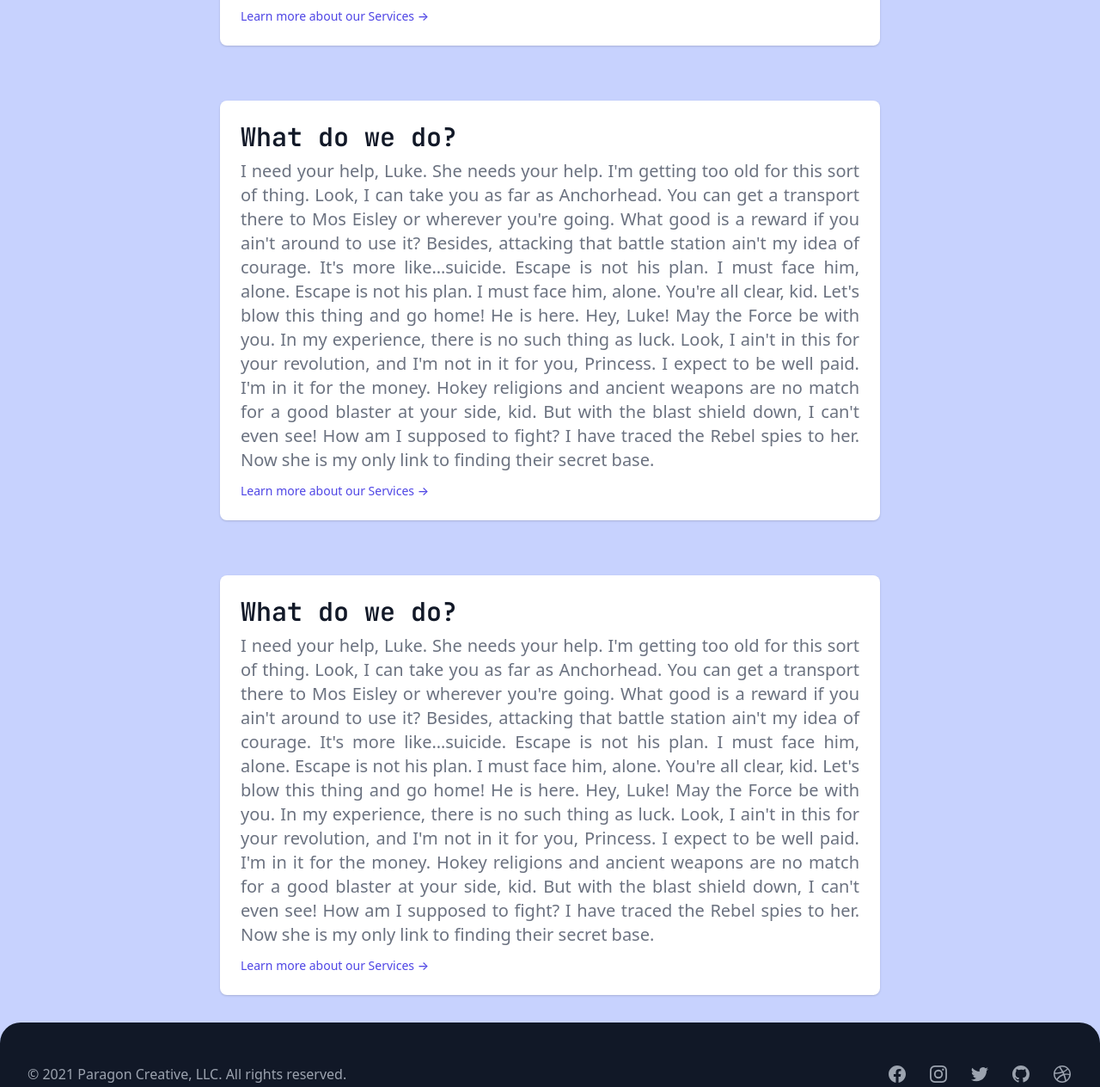
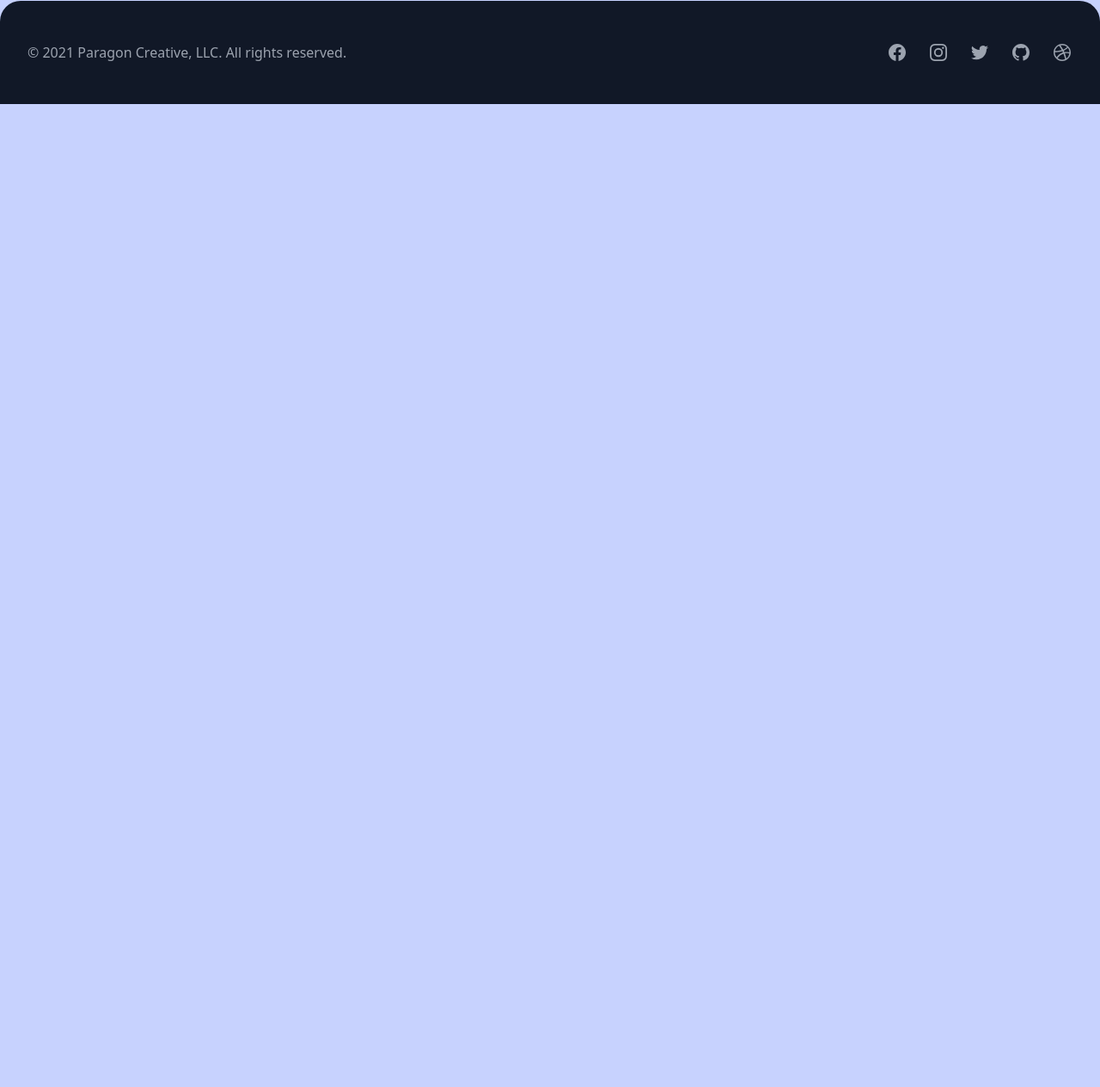
Before and after one commit to Paragon-Creative-LLC/ParagonCreative-Site, a plain HTML site: page Index.html in a window 1280 px wide. Shown: the part 1325-2589 px from the top of the page at 86% size. After the commit the page ends 1446 px from the top, so only its background shows below. Drawn offline with nearby package versions, Linux system fonts and the light colour scheme.

Commit message:
Update Index.html

```diff
--- a/Index.html
+++ b/Index.html
@@ -84,7 +84,7 @@
   <!-- This is the start of the content section. -->
 
  <div class="w-full h-auto bg-indigo-200 mx-auto px-4 sm:px-6 lg:px-8 py-8">
-    <div class="max-w-3xl mx-auto">
+    <div class="max-w-5xl mx-auto">
       <div class="bg-white shadow sm:rounded-lg">
         <div class="px-4 py-5 sm:p-6">
           <h2 style="font-weight:600; font-family: 'JetBrains Mono', monospace" class="text-2xl leading-6 font-medium text-gray-900 md:text-3xl">
@@ -116,78 +116,6 @@
       </div>
     </div>
   </div>
-
-
-  <div class="w-full h-auto bg-indigo-200 mx-auto px-4 sm:px-6 lg:px-8 py-8">
-    <div class="max-w-3xl mx-auto">
-      <div class="bg-white shadow sm:rounded-lg">
-        <div class="px-4 py-5 sm:p-6">
-          <h2 style="font-weight:600; font-family: 'JetBrains Mono', monospace" class="text-2xl leading-6 font-medium text-gray-900 md:text-3xl">
-            What do we do?
-            </h2>
-            <div class="text-justify mt-2 text-sm text-gray-500 sm:text-3xl md:text-2xl lg:text-xl">
-              <p class="p">
-                I need your help, Luke. She needs your help. I'm getting too old for this sort of thing. Look, I can
-                take you as far as Anchorhead. You can get a transport there to Mos Eisley or wherever you're going.
-
-                What good is a reward if you ain't around to use it? Besides, attacking that battle station ain't my
-                idea of courage. It's more like…suicide. Escape is not his plan. I must face him, alone. Escape is not
-                his plan. I must face him, alone.
-
-                You're all clear, kid. Let's blow this thing and go home! He is here. Hey, Luke! May the Force be with
-                you. In my experience, there is no such thing as luck. Look, I ain't in this for your revolution, and
-                I'm not in it for you, Princess. I expect to be well paid. I'm in it for the money.
-
-                Hokey religions and ancient weapons are no match for a good blaster at your side, kid. But with the
-                blast shield down, I can't even see! How am I supposed to fight? I have traced the Rebel spies to her.
-                Now she is my only link to finding their secret base.
-              </p>
-            </div>
-            <div class="mt-3 md:text-xl lg:text-sm">
-              <a href="Services.html" class="font-medium text-indigo-600 hover:text-indigo-500"> Learn more about our
-                Services <span aria-hidden="true">→</span></a>
-            </div>
-        </div>
-      </div>
-    </div>
-  </div>
-
-
-
-  <div class="w-full h-auto bg-indigo-200 mx-auto px-4 sm:px-6 lg:px-8 py-8">
-    <div class="max-w-3xl mx-auto">
-      <div class="bg-white shadow sm:rounded-lg">
-        <div class="px-4 py-5 sm:p-6">
-          <h2 style="font-weight:600; font-family: 'JetBrains Mono', monospace" class="text-2xl leading-6 font-medium text-gray-900 md:text-3xl">
-            What do we do?
-            </h2>
-            <div class="text-justify mt-2 text-sm text-gray-500 sm:text-3xl md:text-2xl lg:text-xl">
-              <p class="p">
-                I need your help, Luke. She needs your help. I'm getting too old for this sort of thing. Look, I can
-                take you as far as Anchorhead. You can get a transport there to Mos Eisley or wherever you're going.
-
-                What good is a reward if you ain't around to use it? Besides, attacking that battle station ain't my
-                idea of courage. It's more like…suicide. Escape is not his plan. I must face him, alone. Escape is not
-                his plan. I must face him, alone.
-
-                You're all clear, kid. Let's blow this thing and go home! He is here. Hey, Luke! May the Force be with
-                you. In my experience, there is no such thing as luck. Look, I ain't in this for your revolution, and
-                I'm not in it for you, Princess. I expect to be well paid. I'm in it for the money.
-
-                Hokey religions and ancient weapons are no match for a good blaster at your side, kid. But with the
-                blast shield down, I can't even see! How am I supposed to fight? I have traced the Rebel spies to her.
-                Now she is my only link to finding their secret base.
-              </p>
-            </div>
-            <div class="mt-3 md:text-xl lg:text-sm">
-              <a href="Services.html" class="font-medium text-indigo-600 hover:text-indigo-500"> Learn more about our
-                Services <span aria-hidden="true">→</span></a>
-            </div>
-        </div>
-      </div>
-    </div>
-  </div>
-
 
   <!-- Footer Starts -->
 
```
